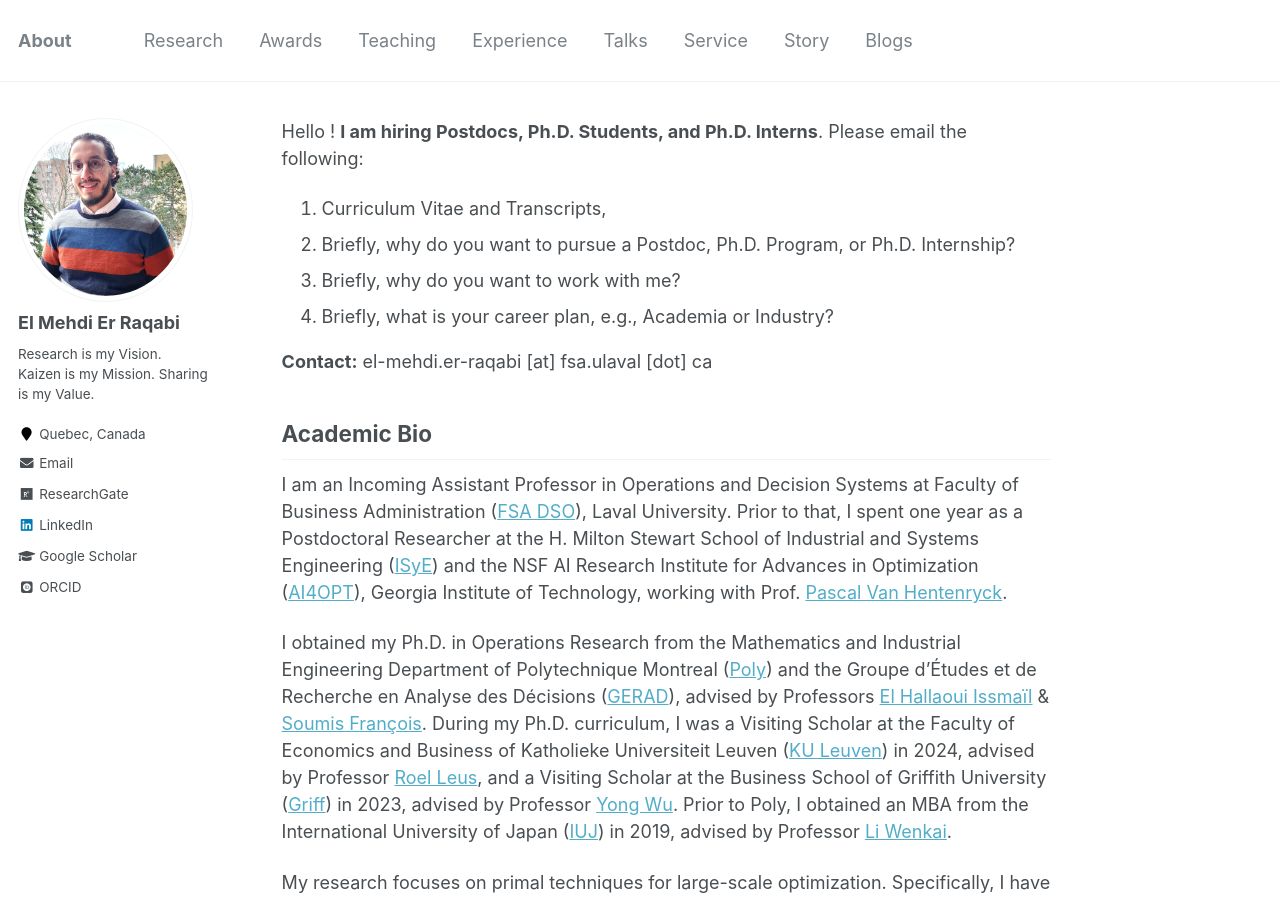
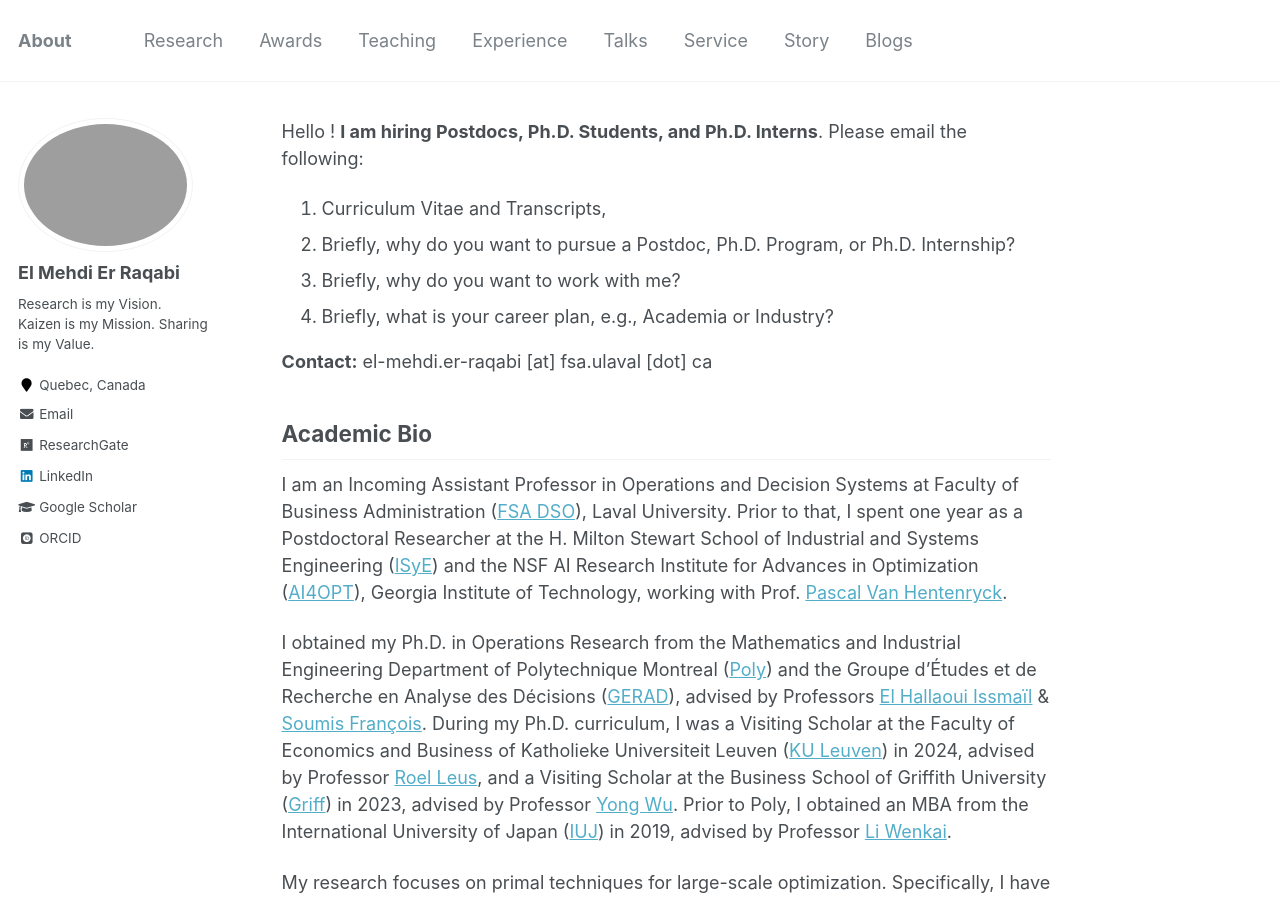
Before and after one commit to RqbMedi/rqbmedi.github.io, a Jekyll site: the page built from _pages/about.md, in a window 1280 px wide and 900 px high. Built offline with Jekyll 4.4.1, drawn with Linux system fonts in a browser that asks for light colours; some web fonts are replaced.

Commit message:
Update _config.yml

```diff
--- a/_config.yml
+++ b/_config.yml
@@ -81,7 +81,7 @@ analytics:
 # Site Author
 author:
   name             : "El Mehdi Er Raqabi"
-  avatar           : "Mehdi_2026.jpg"
+  avatar           : "Mehdi_2025.jpg"
   bio              : "Research is my Vision. Kaizen is my Mission. Sharing is my Value."
   location         : "Quebec, Canada"
   employer         :
```
